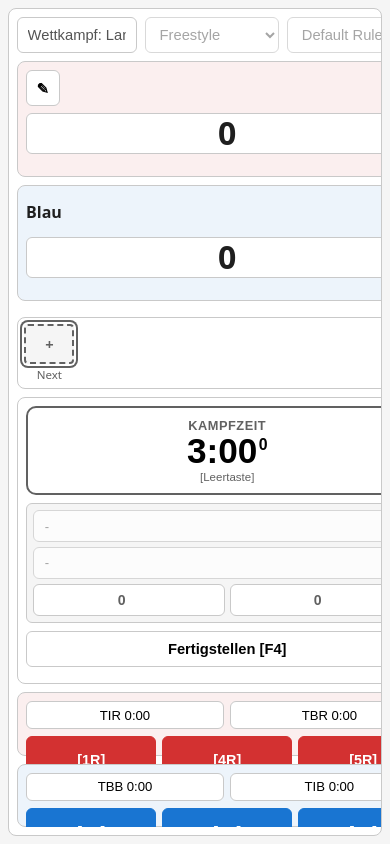
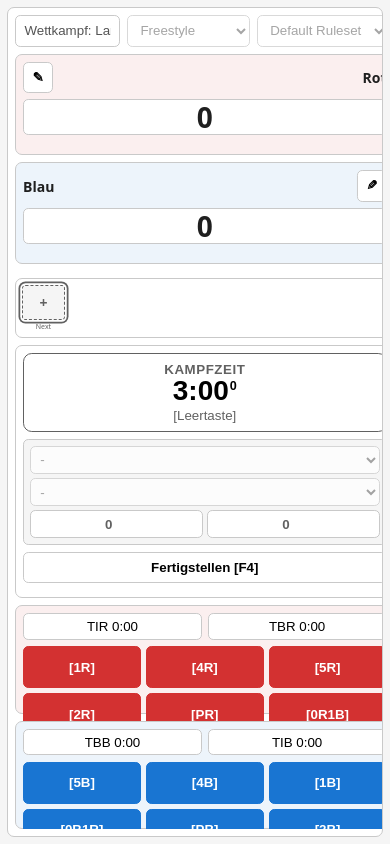
Before and after one commit to 8biz/champ, a website: page protocol/protocol.html in a window 390 px wide. Both pictures are taken after a click on the button "Release". Drawn offline with Linux system fonts and the light colour scheme.

Commit message:
Refactor protocol layout sizing

```diff
--- a/protocol/protocol.html
+++ b/protocol/protocol.html
@@ -22,24 +22,28 @@
     html,
     body {
       margin: 0;
-      min-width: 320px;
-      min-height: 320px;
+      min-width: 20rem;
+      min-height: 20rem;
       height: 100%;
       font-family: system-ui, -apple-system, Segoe UI, Roboto, sans-serif;
       color: var(--text);
       background: var(--neutral-1);
     }
 
+    html {
+      font-size: clamp(0.875em, 1.5vw, 1em);
+    }
+
     body {
       padding: 0.5rem;
     }
 
     .app {
       height: calc(100vh - 1rem);
-      min-height: 304px;
-      border: 1px solid var(--border);
+      min-height: 19rem;
+      border: 0.0625rem solid var(--border);
       background: #fff;
-      border-radius: 8px;
+      border-radius: 0.5rem;
       display: grid;
       grid-template-rows: auto auto auto 1fr;
       gap: 0.5rem;
@@ -49,7 +53,7 @@
 
     .top-bar {
       display: grid;
-      grid-template-columns: minmax(120px, 1fr) auto auto auto;
+      grid-template-columns: minmax(7.5rem, 1fr) auto auto auto;
       gap: 0.5rem;
       align-items: center;
     }
@@ -58,11 +62,10 @@
     .select,
     .action {
       min-height: 2.25rem;
-      border: 1px solid var(--border);
-      border-radius: 6px;
+      border: 0.0625rem solid var(--border);
+      border-radius: 0.375rem;
       background: #fff;
       padding: 0 0.6rem;
-      font-size: 0.92rem;
     }
 
     .action {
@@ -86,15 +89,15 @@
 
     .buttons {
       display: grid;
-      grid-template-columns: 1fr minmax(130px, 180px) 1fr;
+      grid-template-columns: 1fr minmax(8.125rem, 11.25rem) 1fr;
       gap: 0.5rem;
       min-height: 0;
     }
 
     /* Shared base for wrestler panels (board) and button columns */
     .side, .button-side {
-      border: 1px solid var(--border);
-      border-radius: 8px;
+      border: 0.0625rem solid var(--border);
+      border-radius: 0.5rem;
       padding: 0.5rem;
       display: grid;
       gap: 0.45rem;
@@ -117,13 +120,13 @@
     }
 
     .score {
-      font-size: clamp(2rem, 5vw, 3.4rem);
+      font-size: 2rem;
       font-variant-numeric: tabular-nums;
       line-height: 1;
       font-weight: 700;
       text-align: center;
-      border: 1px solid var(--border);
-      border-radius: 6px;
+      border: 0.0625rem solid var(--border);
+      border-radius: 0.375rem;
       background: #fff;
       padding: 0.2rem 0;
     }
@@ -135,12 +138,11 @@
     }
 
     .mini-time {
-      border: 1px solid var(--border);
-      border-radius: 6px;
+      border: 0.0625rem solid var(--border);
+      border-radius: 0.375rem;
       background: #fff;
       padding: 0.35rem;
       text-align: center;
-      font-size: 0.82rem;
       font-variant-numeric: tabular-nums;
     }
 
@@ -152,11 +154,10 @@
     }
 
     .event-btn {
-      border: 1px solid transparent;
-      border-radius: 6px;
+      border: 0.0625rem solid transparent;
+      border-radius: 0.375rem;
       min-height: 3rem;
       font-weight: 700;
-      font-size: 0.9rem;
       cursor: default;
       color: #fff;
     }
@@ -188,8 +189,8 @@
     }
 
     .center {
-      border: 1px solid var(--border);
-      border-radius: 8px;
+      border: 0.0625rem solid var(--border);
+      border-radius: 0.5rem;
       padding: 0.5rem;
       display: grid;
       grid-template-rows: auto auto auto 1fr;
@@ -202,19 +203,18 @@
       justify-content: space-between;
       align-items: center;
       gap: 0.35rem;
-      border: 1px solid var(--border);
-      border-radius: 6px;
+      border: 0.0625rem solid var(--border);
+      border-radius: 0.375rem;
       background: var(--neutral-1);
       padding: 0.25rem 0.35rem;
     }
 
     .mode-chip {
-      border-radius: 999px;
-      font-size: 0.7rem;
+      border-radius: 999rem;
       font-weight: 700;
       letter-spacing: 0.02em;
       padding: 0.16rem 0.45rem;
-      border: 1px solid var(--neutral-3);
+      border: 0.0625rem solid var(--neutral-3);
       color: var(--neutral-3);
       background: #fff;
     }
@@ -225,7 +225,6 @@
     }
 
     .mode-hint {
-      font-size: 0.72rem;
       color: var(--neutral-3);
       font-weight: 600;
     }
@@ -233,15 +232,14 @@
     .time-label {
       text-align: center;
       color: var(--neutral-3);
-      font-size: 0.8rem;
       font-weight: 600;
       text-transform: uppercase;
       letter-spacing: 0.04em;
     }
 
     .bout-time {
-      border: 2px solid var(--neutral-3);
-      border-radius: 10px;
+      border: 0.125rem solid var(--neutral-3);
+      border-radius: 0.625rem;
       background: #fff;
       padding: 0.6rem 0.3rem;
       cursor: pointer;
@@ -249,7 +247,7 @@
     }
 
     .time {
-      font-size: clamp(2.2rem, 6vw, 3rem);
+      font-size: 2rem;
       font-variant-numeric: tabular-nums;
       font-weight: 700;
       line-height: 1;
@@ -271,13 +269,12 @@
 
     .time-note {
       margin-top: 0.2rem;
-      font-size: 0.72rem;
       color: var(--neutral-3);
     }
 
     .timeline {
-      border: 1px solid var(--border);
-      border-radius: 8px;
+      border: 0.0625rem solid var(--border);
+      border-radius: 0.5rem;
       padding: 0.4rem;
       display: flex;
       gap: 0.4rem;
@@ -286,22 +283,21 @@
     }
 
     .entry {
-      min-width: 50px;
+      min-width: 3.125rem;
       display: grid;
       gap: 0.15rem;
       justify-items: center;
     }
 
     .entry-box {
-      width: 50px;
-      height: 40px;
-      border-radius: 4px;
-      border: 2px solid;
+      width: 3.125rem;
+      height: 2.5rem;
+      border-radius: 0.25rem;
+      border: 0.125rem solid;
       display: grid;
       place-items: center;
       font-weight: 700;
       color: #fff;
-      font-size: 0.92rem;
     }
 
     .entry-box.caution {
@@ -325,7 +321,6 @@
       display: grid;
       place-items: center;
       font-weight: 700;
-      font-size: 0.82rem;
       line-height: 1;
       color: #fff;
     }
@@ -357,11 +352,11 @@
 
     .entry-box.cursor {
       border-color: var(--neutral-3);
-      box-shadow: 0 0 0 2px #fff, 0 0 0 4px var(--neutral-3);
+      box-shadow: 0 0 0 0.125rem #fff, 0 0 0 0.25rem var(--neutral-3);
     }
 
     .entry-time {
-      font-size: 0.72rem;
+      font-size: 0.5rem;
       color: var(--neutral-3);
       font-variant-numeric: tabular-nums;
     }
@@ -371,18 +366,17 @@
       gap: 0.3rem;
       align-items: center;
       flex-wrap: wrap;
-      border: 1px solid var(--border);
-      border-radius: 8px;
+      border: 0.0625rem solid var(--border);
+      border-radius: 0.5rem;
       padding: 0.35rem;
       background: #fff;
     }
 
     .correction-action {
-      border: 1px solid var(--border);
-      border-radius: 6px;
+      border: 0.0625rem solid var(--border);
+      border-radius: 0.375rem;
       background: var(--neutral-1);
       color: var(--neutral-3);
-      font-size: 0.76rem;
       font-weight: 700;
       padding: 0.24rem 0.5rem;
       white-space: nowrap;
@@ -395,8 +389,8 @@
     }
 
     #completion-form {
-      border: 1px solid var(--border);
-      border-radius: 6px;
+      border: 0.0625rem solid var(--border);
+      border-radius: 0.375rem;
       background: var(--neutral-1);
       padding: 0.4rem;
       display: grid;
@@ -416,9 +410,8 @@
 
     #completion-form select {
       min-height: 2rem;
-      border: 1px solid var(--border);
-      border-radius: 6px;
-      font-size: 0.82rem;
+      border: 0.0625rem solid var(--border);
+      border-radius: 0.375rem;
       padding: 0 0.4rem;
       background: #fff;
       width: 100%;
@@ -431,11 +424,10 @@
     }
 
     .compl-points {
-      border: 1px solid;
-      border-radius: 6px;
+      border: 0.0625rem solid;
+      border-radius: 0.375rem;
       min-height: 2rem;
       text-align: center;
-      font-size: 0.88rem;
       font-weight: 600;
       padding: 0 0.3rem;
       width: 100%;
@@ -451,7 +443,7 @@
       background: #fff;
     }
 
-    @media (max-width: 659px) {
+    @media (max-width: 41.1875rem) {
       .board,
       .buttons {
         grid-template-columns: 1fr;
@@ -464,25 +456,9 @@
       }
     }
 
-    @media (max-height: 420px) {
+    @media (max-height: 26.25rem) {
       .event-btn {
         min-height: 1.0rem;
-      }
-
-      .score {
-        font-size: 1rem;
-      }
-
-      .field, .select, .action {
-        font-size: 0.7rem;
-      }
-
-      .bout-time {
-        font-size: 1.8rem;
-      }
-
-      .side-head {
-        font-size: 0.8rem;
       }
     }
   </style>
@@ -574,7 +550,7 @@
     </section>
   </main>
 
-  <div style="position: fixed; top: 0; left: 0; opacity: 0; width: 10px; height: 10px;">
+  <div style="position: fixed; top: 0; left: 0; opacity: 0; width: 0.625rem; height: 0.625rem;">
     <button id="start" type="button">Start</button>
     <button id="stop" type="button">Stop</button>
   </div>
```
